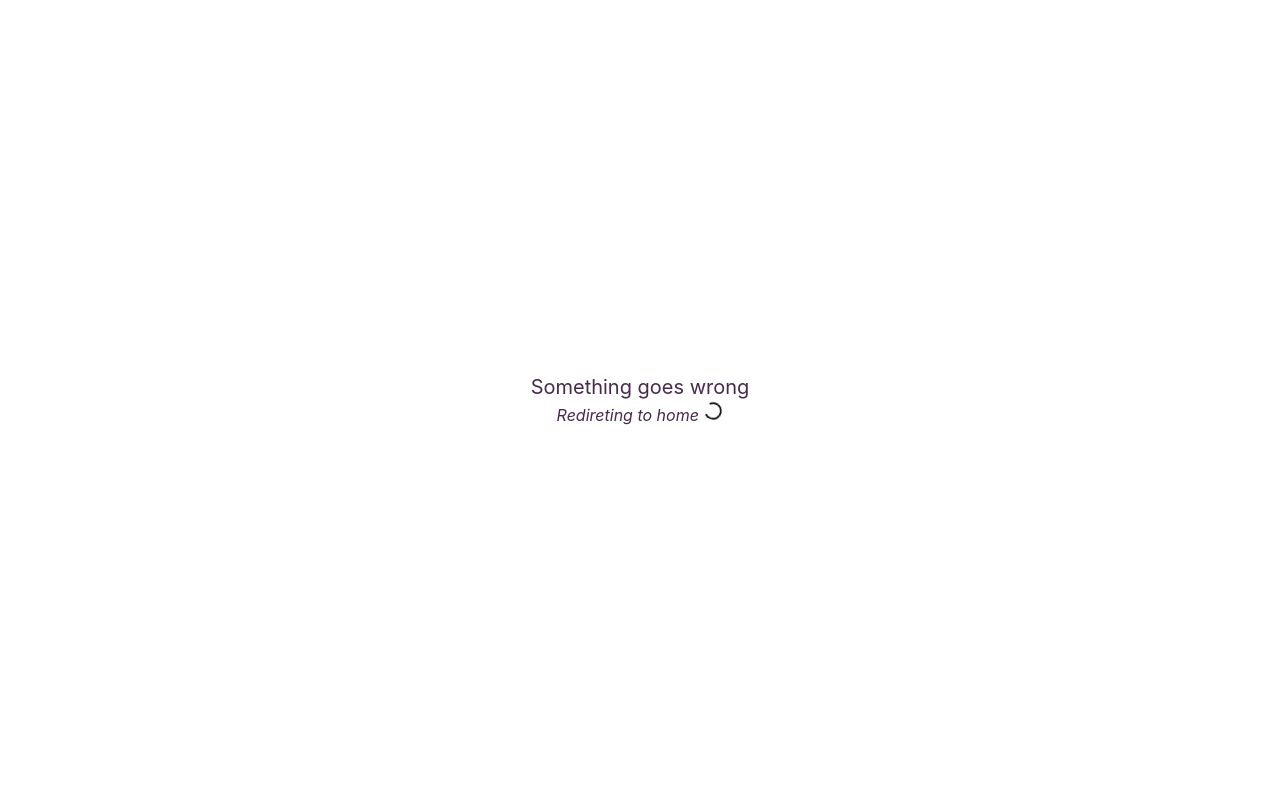
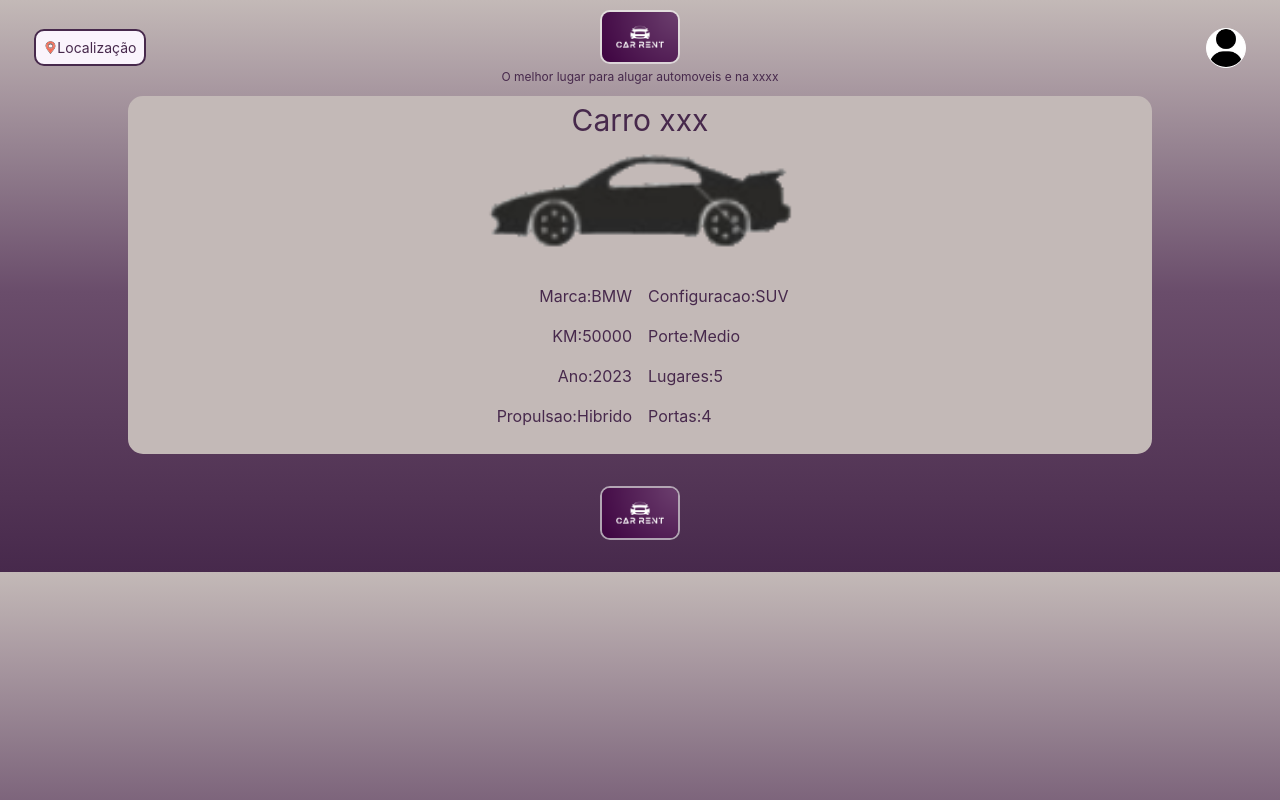
Before and after one commit to BrMD/rentcars, a React (Vite) app: page /showCar in a window 1280 px wide. Built offline with nearby package versions, Linux system fonts and the light colour scheme.

Commit message:
begginig styled other pages

```diff
--- a/src/footer/Footer.tsx
+++ b/src/footer/Footer.tsx
@@ -1,4 +1,3 @@
-import React from "react";
 import "./Footer.css";
 import Logo from "../../components/UI/Logo/Logo";
 
--- a/src/homeContent/HomeContent.css
+++ b/src/homeContent/HomeContent.css
@@ -6,10 +6,10 @@
   grid-template-rows: repeat(2, minmax(100px, auto));
   height: 20em;
   border-bottom: 2px solid var(--color--white);
-  @media only screen and (max-width: 700px) {
+  @media only screen and (max-width: 800px) {
     grid-template-columns: 1fr 1fr;
   }
-  @media only screen and (max-width: 400px) {
+  @media only screen and (max-width: 600px) {
     display: flex;
     flex-direction: column;
     height: auto;
@@ -25,7 +25,7 @@
   grid-template-columns: 1fr 1fr;
   width: 15em;
   justify-content: center;
-  @media only screen and (max-width: 400px) {
+  @media only screen and (max-width: 600px) {
     height: 2em;
   }
 }
@@ -59,29 +59,46 @@
   grid-template-columns: repeat(3, minmax(100px, auto));
   grid-template-rows: repeat(2, minmax(100px, auto));
   border-bottom: 2px solid var(--color--white);
-  @media only screen and (max-width: 700px) {
+  @media only screen and (max-width: 800px) {
     grid-template-columns: 1fr 1fr;
   }
-  @media only screen and (max-width: 400px) {
+  @media only screen and (max-width: 600px) {
     display: flex;
     flex-direction: column;
   }
 }
 .rentedItem {
   align-items: center;
-  margin: 1em 3em 1em 3em;
+  margin: 1em 3em 0 3em;
   height: 5em;
   border: 3px solid var(--color--purple);
+  border-bottom: none;
   background-color: var(--color--white);
   display: flex;
   width: 15em;
   justify-content: center;
   cursor: pointer;
   transition: all 1s;
-  @media only screen and (max-width: 400px) {
+  @media only screen and (max-width: 600px) {
     height: 2em;
   }
 }
 .rentedItem:hover {
   height: 20em;
 }
+.blackBar {
+  align-items: center;
+  justify-content: center;
+  display: flex;
+  border: 2px solid var(--color--purple);
+  border-top: none;
+  background-color: #000;
+  color: #fff;
+  width: 15em;
+  margin: 0 0 2em 0;
+  @media only screen and (max-width: 600px) {
+    height: 1.5em;
+    font-size: 12px;
+    width: 20em;
+  }
+}
--- a/src/homeContent/HomeContent.tsx
+++ b/src/homeContent/HomeContent.tsx
@@ -34,29 +34,47 @@ const HomeContent = () => {
           <h1 className="title">Mais Alugados</h1>
         </div>
         <div className="itemsRented">
+          <div className="flex flex-col items-center">
             <div className="rentedItem">
               <span>Sedan</span>
               <img src="eletricoSF.png" className="imgCar" />
             </div>
+            <div className="blackBar">R$ 50/dia</div>
+          </div>
+          <div className="flex flex-col items-center">
             <div className="rentedItem">
               <span>Sedan</span>
               <img src="eletricoSF.png" className="imgCar" />
             </div>
+            <div className="blackBar">R$ 50/dia</div>
+          </div>
+          <div className="flex flex-col items-center">
             <div className="rentedItem">
               <span>Sedan</span>
               <img src="eletricoSF.png" className="imgCar" />
             </div>
+            <div className="blackBar">R$ 50/dia</div>
+          </div>
+          <div className="flex flex-col items-center">
             <div className="rentedItem">
               <span>Sedan</span>
               <img src="eletricoSF.png" className="imgCar" />
             </div>
+            <div className="blackBar">R$ 50/dia</div>
+          </div>
+          <div className="flex flex-col items-center">
             <div className="rentedItem">
               <span>Sedan</span>
               <img src="eletricoSF.png" className="imgCar" />
             </div>
+            <div className="blackBar">R$ 50/dia</div>
+          </div>
+          <div className="flex flex-col items-center">
             <div className="rentedItem">
               <span>Sedan</span>
               <img src="eletricoSF.png" className="imgCar" />
+            </div>
+            <div className="blackBar">R$ 50/dia</div>
           </div>
         </div>
       </div>
--- a/src/index.css
+++ b/src/index.css
@@ -1,10 +1,7 @@
 @tailwind base;
 @tailwind components;
 @tailwind utilities;
-body {
-  margin: 0;
-  padding: 0;
-}
+
 :root {
   font-family: Inter, system-ui, Avenir, Helvetica, Arial, sans-serif;
   background: linear-gradient(
--- a/src/main.tsx
+++ b/src/main.tsx
@@ -5,7 +5,7 @@ import { createBrowserRouter, RouterProvider } from "react-router-dom";
 import App from "./App.tsx";
 import "./index.css";
 import ErrorPage from "./errorPage/ErrorPage.tsx";
-import Teste from "./teste/Teste.tsx";
+import ShowCar from "./showCar/ShowCar.tsx";
 
 const router = createBrowserRouter([
   {
@@ -13,8 +13,8 @@ const router = createBrowserRouter([
     element: <App />,
   },
   {
-    path: "/teste",
-    element: <Teste />,
+    path: "/showCar",
+    element: <ShowCar />,
   },
   {
     path: "*",
--- /dev/null
+++ b/src/showCar/ShowCar.css
@@ -0,0 +1,33 @@
+.carShow {
+  display: flex;
+  flex-direction: column;
+  align-items: center;
+}
+
+.carImage {
+  width: 20em;
+}
+.divImage {
+  display: flex;
+  justify-content: center;
+}
+.carDetails {
+  display: flex;
+  flex-direction: column;
+  justify-content: center;
+  align-items: center;
+  background-color: var(--color--silver);
+  width: 80%;
+  border: 2px solid var(--color--silver);
+  border-radius: 15px;
+}
+.nameCar {
+  text-align: center;
+  font-size: 30px;
+}
+.textDetails {
+  width: 100%;
+  padding: 1em;
+  display: grid;
+  grid-template-columns: repeat(2, minmax(100px, 1fr));
+}
--- /dev/null
+++ b/src/showCar/ShowCar.tsx
@@ -0,0 +1,61 @@
+import Footer from "../footer/Footer";
+import Header from "../header/Header";
+import "./ShowCar.css";
+import eletrico from "/eletricoSF.png";
+
+const ShowCar = () => {
+  return (
+    <div>
+      <Header />
+      <div className="carShow">
+        <div className="carDetails">
+          <h1 className="nameCar">Carro xxx</h1>
+          <div className="divImage">
+            <img className="carImage" src={eletrico} />
+          </div>
+          <div className="textDetails">
+            <div className="flex flex-col text-right">
+              <div className="m-2">
+                <span>Marca:</span>
+                <span>BMW</span>
+              </div>
+              <div className="m-2">
+                <span>KM:</span>
+                <span>50000</span>
+              </div>
+              <div className="m-2">
+                <span>Ano:</span>
+                <span>2023</span>
+              </div>
+              <div className="m-2">
+                <span>Propulsao:</span>
+                <span>Hibrido</span>
+              </div>
+            </div>
+            <div className="flex flex-col">
+              <div className="m-2">
+                <span>Configuracao:</span>
+                <span>SUV</span>
+              </div>
+              <div className="m-2">
+                <span>Porte:</span>
+                <span>Medio</span>
+              </div>
+              <div className="m-2">
+                <span>Lugares:</span>
+                <span>5</span>
+              </div>
+              <div className="m-2">
+                <span>Portas:</span>
+                <span>4</span>
+              </div>
+            </div>
+          </div>
+        </div>
+      </div>
+      <Footer />
+    </div>
+  );
+};
+
+export default ShowCar;
--- a/src/teste/Teste.tsx
+++ /dev/null
@@ -1,5 +0,0 @@
-const Teste = () => {
-  return <div>Teste</div>;
-};
-
-export default Teste;
```
Lines whose indentation alone changed are shown as unchanged.
